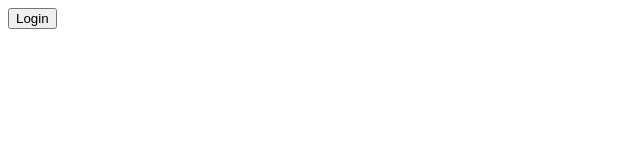
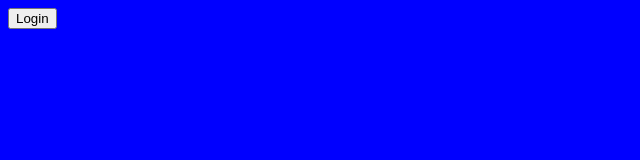
Before and after one commit to hieutran018/Demo, a plain HTML site: page index.html in a window 1280 px wide. Shown: the whole page, without its empty margins (0-640 px from the left). Drawn offline with Linux system fonts and the light colour scheme.

Commit message:
update css

```diff
--- a/index.css
+++ b/index.css
@@ -0,0 +1,3 @@
+body{
+    background-color: blue;
+}
--- a/index.html
+++ b/index.html
@@ -5,7 +5,7 @@
     <meta http-equiv="X-UA-Compatible" content="IE=edge">
     <meta name="viewport" content="width=device-width, initial-scale=1.0">
     <title>Document</title>
-</head>
+    <link rel="stylesheet" href="index.css">
 <body>
     <input type="button" value="Login">
 </body>
```
